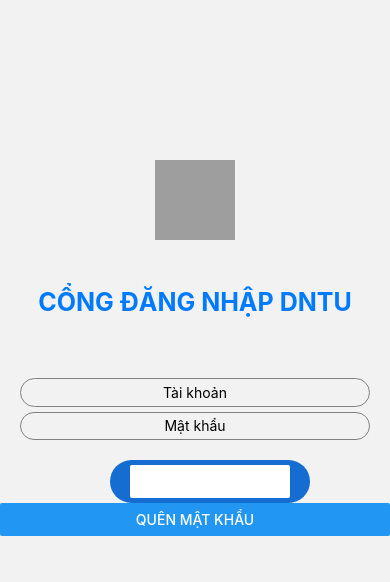
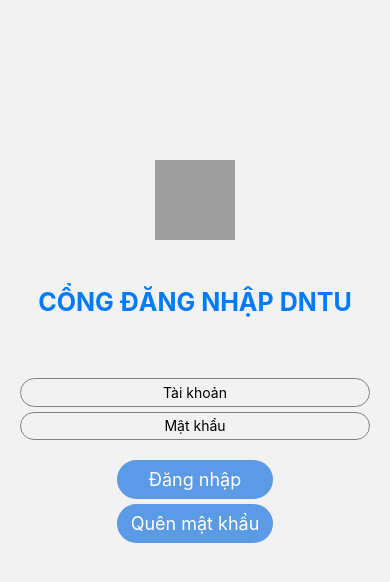
Before and after one commit to Plamastic/mobileApp, a React Native app: screen / in a window 390 px wide. Shown: the top 582 px of the page. Built offline with nearby package versions, Linux system fonts and the light colour scheme; grey boxes are pictures that could not be loaded.

Commit message:
update 17/07

```diff
--- a/App.js
+++ b/App.js
@@ -1,4 +1,5 @@
-import { StyleSheet, Text, View, ScrollView, TextInput, Button, Image } from 'react-native';
+import { StyleSheet, Text, View, ScrollView, TextInput, Image } from 'react-native';
+import { Button } from '@rneui/themed';
 import React, { useState } from 'react';
 import {NavigationContainer} from '@react-navigation/native';
 import {createNativeStackNavigator} from '@react-navigation/native-stack';
@@ -55,14 +56,27 @@
                     value={email}
                 />
               </View>
-              <View style={styles.button}>
                 <Button
+                  buttonStyle={{
+                    backgroundColor: 'rgba(90, 154, 230, 1)',
+                    borderColor: 'transparent',
+                    borderRadius: 30,
+                    marginBottom: 5,
+                    marginHorizontal: '30%',
+                  }}
+                  size="md"
                   title="Quên mật khẩu"
                   color="#FFFFFF"
                   onPress={() => forgot()}
                 />
-              </View>
-              <Button onPress={() => navigation.goBack()} title="Quay lại" />
+              <Button buttonStyle={{
+                    backgroundColor: 'rgba(90, 154, 230, 1)',
+                    borderColor: 'transparent',
+                    borderRadius: 30,
+                    marginBottom: 5,
+                    marginHorizontal: '30%',
+                  }}
+                  onPress={() => navigation.goBack()} title="Quay lại" />
           </ScrollView>
         )
     }
@@ -113,21 +127,32 @@
                     value={passWord}
                 />
               </View>
-              <View style={styles.button}>
                 <Button
+                  buttonStyle={{
+                    backgroundColor: 'rgba(90, 154, 230, 1)',
+                    borderColor: 'transparent',
+                    borderRadius: 30,
+                    marginBottom: 5,
+                    marginHorizontal: '30%',
+                  }}
+                  size="md"
                   title="Đăng nhập"
-                  color="#FFFFFF"
                   onPress={() => check()}
                 />
-              </View>
-              <View >
                 <Button
+                    buttonStyle={{
+                      backgroundColor: 'rgba(90, 154, 230, 1)',
+                      borderColor: 'transparent',
+                      borderRadius: 30,
+                      marginBottom: 5,
+                      marginHorizontal: '30%',
+                    }}
+                    size="md"
                     title="Quên mật khẩu"
                     onPress={() => {
                       navigation.navigate('ForgotPassword')
                     }}
                 />
-              </View>
         </ScrollView>
       )
     }
```
